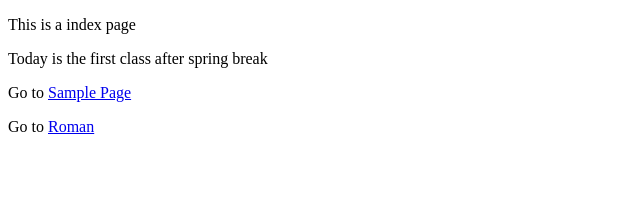
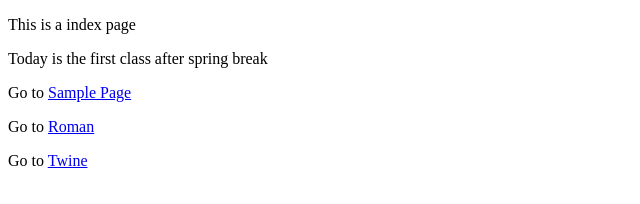
Before and after one commit to susannamaltby/susannamaltby.github.io, a plain HTML site: page index.html in a window 1280 px wide. Shown: the full height of the page, 0-640 px from the left. Drawn offline with Linux system fonts and the light colour scheme.

Commit message:
Add files via upload

```diff
--- a/index.html
+++ b/index.html
@@ -18,6 +18,8 @@
 
 <p> Go to <a href="roman.html">Roman</a></p>
 
+<p> Go to <a href="TwineFinalProject.html">Twine</a></p>
+
 
 
 </html>
```
